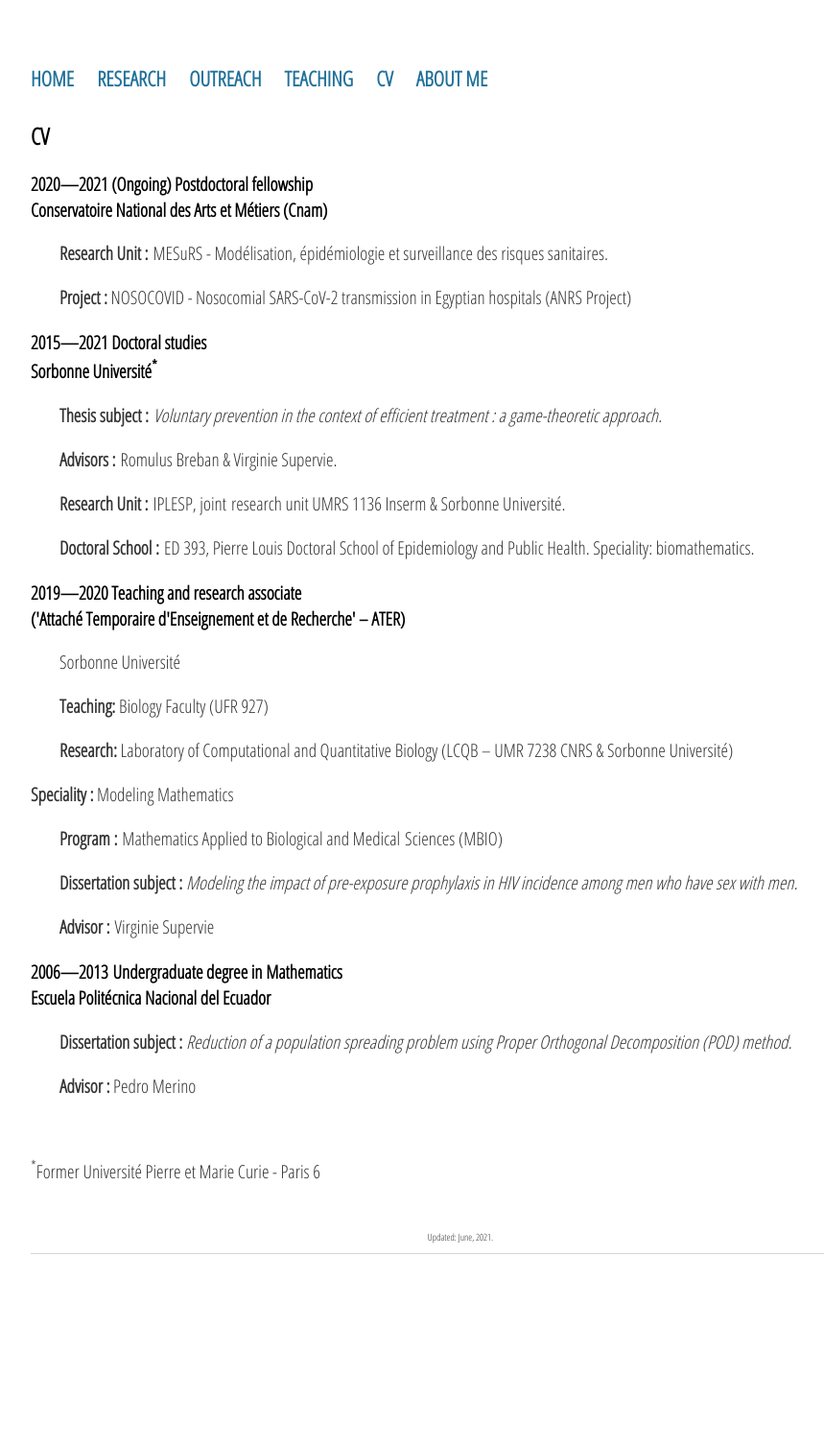
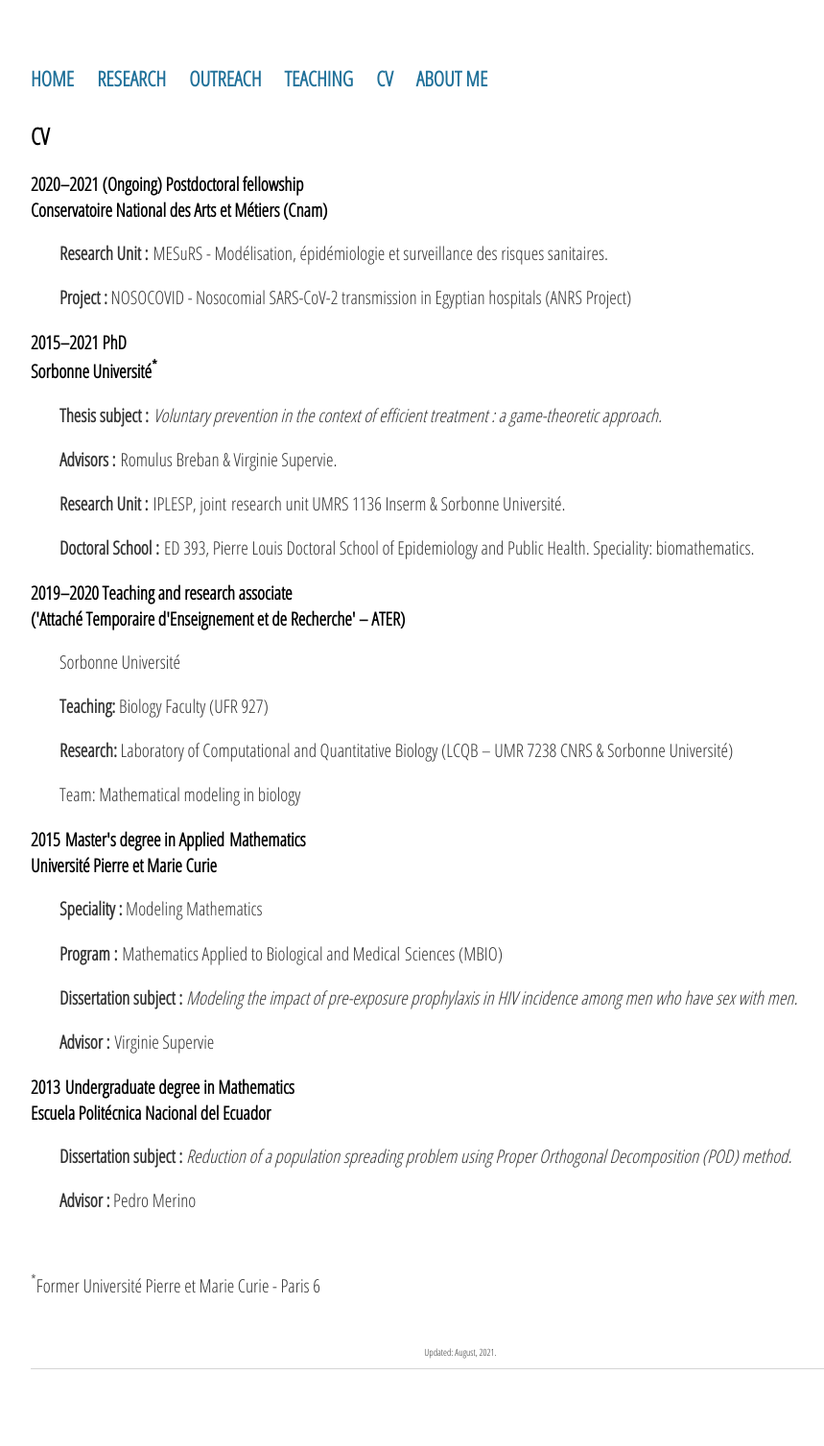
Before and after one commit to sjijon/sjijon.github.io, a Jekyll site: the page built from cv.html, in a window 1280 px wide. Shown: the whole page at 96% size, without its empty margins (160-1019 px from the left). Built offline with Jekyll 4.4.1, drawn with Linux system fonts in a browser that asks for light colours; nearby versions of some CDN libraries; before the commit the page ends 1387 px from its top, so only the background shows below that.

Commit message:
Post-PhD-defense update

```diff
--- a/cv.html
+++ b/cv.html
@@ -4,7 +4,7 @@ title: CV
 ---
 <div class="blurb">
 	<h2>CV</h2>
-	<h4>2020—2021 (Ongoing) Postdoctoral fellowship</h4>
+	<h4>2020&ndash;2021 (Ongoing) Postdoctoral fellowship</h4>
 	<h4>Conservatoire National des Arts et Métiers (Cnam)</h4>
 	<p style="padding-left:30px;">
 		<strong>Research Unit :</strong> MESuRS - Modélisation, épidémiologie et surveillance des risques sanitaires.
@@ -13,7 +13,7 @@ title: CV
 		<strong>Project :</strong> NOSOCOVID - Nosocomial SARS-CoV-2 transmission in Egyptian hospitals (ANRS Project)
 	</p>
 
-	<h4>2015—2021 Doctoral studies</h4>
+	<h4>2015&ndash;2021 PhD</h4>
 	<h4>Sorbonne Université<sup>*</sup></h4>
 	<p style="padding-left:30px;">
 		<strong>Thesis subject :</strong> <em>Voluntary prevention in the context of efficient treatment : a game-theoretic approach.</em>
@@ -28,7 +28,7 @@ title: CV
 		<strong>Doctoral School : </strong>ED 393, Pierre Louis Doctoral School of Epidemiology and Public Health. Speciality:  biomathematics.
 	</p>
 
-	<h4>2019—2020 Teaching and research associate</h4>
+	<h4>2019&ndash;2020 Teaching and research associate</h4>
 	<h4>('Attaché Temporaire d'Enseignement et de Recherche' – ATER)</h4>
 	<p style="padding-left:30px;">
 		Sorbonne Université
@@ -39,11 +39,11 @@ title: CV
 	<p style="padding-left:30px;">
 		<strong>Research:</strong> Laboratory of Computational and Quantitative Biology (LCQB – UMR 7238 CNRS & Sorbonne Université)
 	</p>
-	<p style="padding-left:30px>
+	<p style="padding-left:30px;">
 		Team: Mathematical modeling in biology
 	</p>
 
-	<h4>2013—2015 Master's degree in Applied Mathematics</h4>
+	<h4>2015 Master's degree in Applied Mathematics</h4>
 	<h4>Université Pierre et Marie Curie</h4>
 	<p style="padding-left:30px;">
 		<strong>Speciality :</strong> Modeling Mathematics
@@ -58,7 +58,7 @@ title: CV
 		<strong>Advisor : </strong>Virginie Supervie
 	</p>
 
-	<h4>2006—2013 Undergraduate degree in Mathematics</h4>
+	<h4>2013 Undergraduate degree in Mathematics</h4>
 	<h4>Escuela Politécnica Nacional del Ecuador</h4>
 	<p style="padding-left:30px;">
 		<strong>Dissertation subject :</strong> <em>Reduction of a population spreading problem using Proper Orthogonal Decomposition (POD) method.</em>
@@ -70,6 +70,6 @@ title: CV
 	<p><sup>*</sup>Former Université Pierre et Marie Curie - Paris 6</p>
 	</br>
 	<p style="font-size:10px;text-align:center;">
-		Updated: June, 2021.
+		Updated: August, 2021.
 	</p>
 </div><!-- /.blurb -->
--- a/index.html
+++ b/index.html
@@ -9,7 +9,7 @@ title: Sofia JIJON
 		Mathematical modeling of infectious diseases
 	</p>
 	<p style="border-bottom: 1px solid #d5d5d5;">
-		Paris — France
+		Paris &ndash; France
 	</p>
 
 	<h2>Current situation</h2>
```
